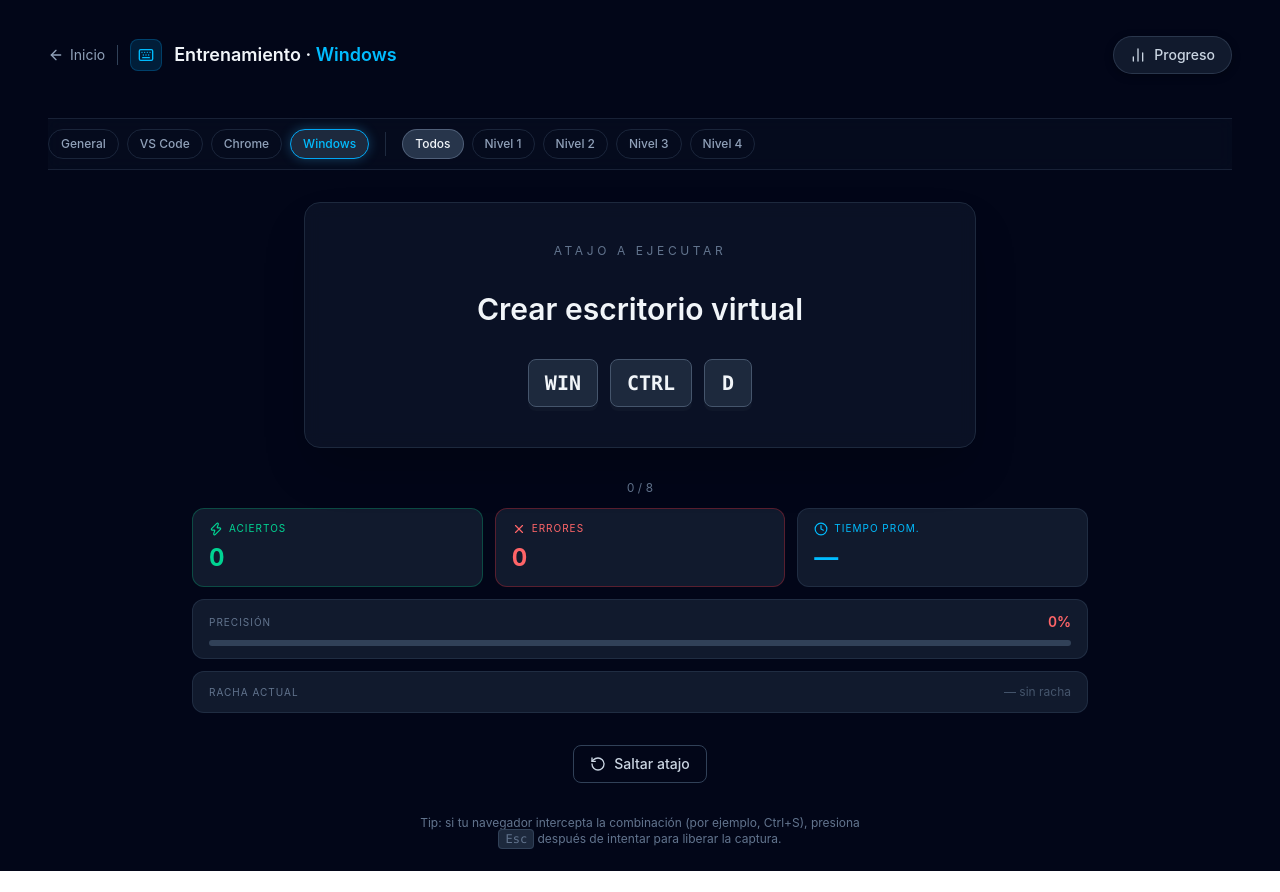
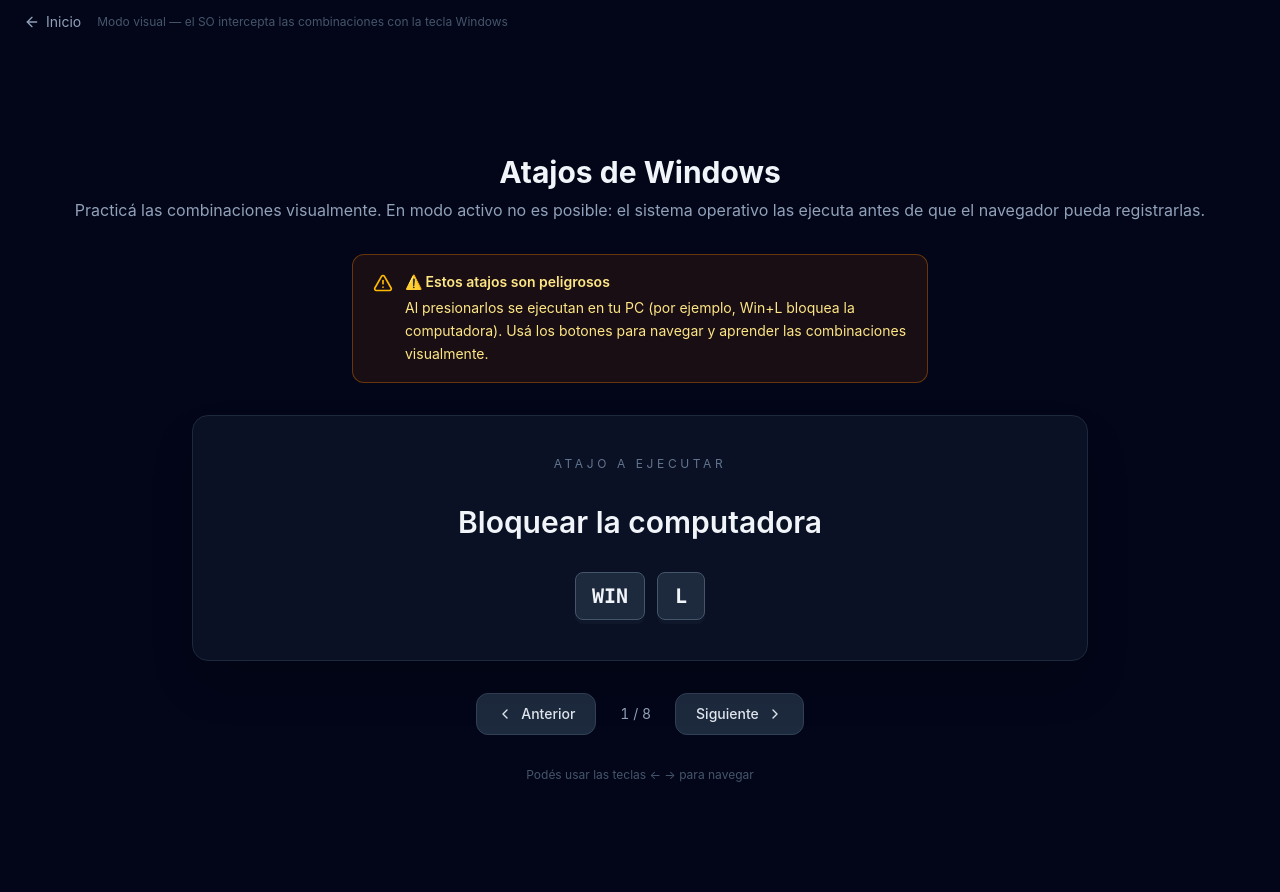
Before and after one commit to MatucoRobles/PROY_2-SHROTCUTS-TRAINER, a React (Vite) app: page /windows in a window 1280 px wide. Before the commit the page ends 871 px from the top, so only its background shows below. Built offline with nearby package versions, Linux system fonts and the light colour scheme.

Commit message:
feat: implement visual training mode for Windows shortcuts and enhance key combination matching

```diff
--- a/src/features/training/components/TrainerHome.tsx
+++ b/src/features/training/components/TrainerHome.tsx
@@ -1,5 +1,5 @@
 import { Link } from 'react-router';
-import { Code, Globe, Keyboard, MonitorSmartphone, Layers, ArrowRight, BarChart2 } from 'lucide-react';
+import { Code, Globe, Keyboard, MonitorSmartphone, Layers, ArrowRight, BarChart2, Eye } from 'lucide-react';
 import { useShortcutStore } from '../useShortcutStore';
 import { cn } from '@/shared/utils/cn';
 
@@ -10,6 +10,12 @@ interface ToolCard {
   icon: React.ComponentType<{ className?: string }>;
   path: string;
   accent: string;
+  /**
+   * Indica que esta tool se entrena en modo visual (sin captura de
+   * teclas) porque el SO o el navegador interceptan sus combinaciones
+   * antes de que el evento llegue a la app.
+   */
+  visual?: boolean;
 }
 
 const TOOLS: ReadonlyArray<ToolCard> = [
@@ -44,6 +50,7 @@ const TOOLS: ReadonlyArray<ToolCard> = [
     icon: MonitorSmartphone,
     path: '/windows',
     accent: 'text-amber-400',
+    visual: true,
   },
 ];
 
@@ -79,9 +86,17 @@ function ToolTile({ card, count }: ToolTileProps) {
         <p className="text-sm text-slate-400 mt-1">{card.description}</p>
       </div>
 
-      <span className="text-xs uppercase tracking-widest text-slate-500">
-        {count} {count === 1 ? 'atajo' : 'atajos'}
-      </span>
+      <div className="flex items-center gap-2">
+        <span className="text-xs uppercase tracking-widest text-slate-500">
+          {count} {count === 1 ? 'atajo' : 'atajos'}
+        </span>
+        {card.visual && (
+          <span className="inline-flex items-center gap-1 px-2 py-0.5 rounded-full bg-amber-500/10 border border-amber-500/30 text-amber-400 text-[10px] uppercase tracking-widest">
+            <Eye className="w-3 h-3" aria-hidden />
+            Visual
+          </span>
+        )}
+      </div>
     </Link>
   );
 }
--- a/src/features/training/hooks/useGlobalKeydown.ts
+++ b/src/features/training/hooks/useGlobalKeydown.ts
@@ -1,5 +1,5 @@
 import { useEffect } from 'react';
-import { normalizeKeydown, shouldPreventDefault } from '../utils';
+import { isMatchingCombo, normalizeKeydown, shouldPreventDefault } from '../utils';
 import type { Shortcut } from '../types';
 
 interface UseGlobalKeydownOptions {
@@ -37,9 +37,7 @@ export function useGlobalKeydown({
       const pressed = normalizeKeydown(event);
       if (pressed.size === 0) return;
 
-      const matches =
-        pressed.size === shortcut.expectedCombo.length &&
-        shortcut.expectedCombo.every((k) => pressed.has(k));
+      const matches = isMatchingCombo(pressed, shortcut.expectedCombo);
 
       if (shouldPreventDefault(shortcut.expectedCombo)) {
         event.preventDefault();
--- a/src/features/training/utils.ts
+++ b/src/features/training/utils.ts
@@ -74,6 +74,10 @@ export function normalizeKeydown(event: KeyboardEvent): Set<string> {
  * Compara un set de teclas presionadas (normalizadas) con el
  * `expectedCombo` de un `Shortcut`. Devuelve `true` si los dos sets son
  * estructuralmente iguales (mismo tamaño, mismas teclas, sin importar orden).
+ *
+ * Aplica el mismo `KEY_ALIASES` que `normalizeKeydown` a cada tecla del
+ * `expected`, de modo que `"Win"` matchee con `"Meta"` (que es como
+ * llega desde `event.metaKey`) y `"Cmd"` también, etc.
  */
 export function isMatchingCombo(
   pressed: ReadonlySet<string>,
@@ -81,7 +85,8 @@ export function isMatchingCombo(
 ): boolean {
   if (pressed.size !== expected.length) return false;
   for (const key of expected) {
-    if (!pressed.has(key)) return false;
+    const normalized = KEY_ALIASES[key] ?? key;
+    if (!pressed.has(normalized)) return false;
   }
   return true;
 }
--- a/src/pages/WindowsTraining.tsx
+++ b/src/pages/WindowsTraining.tsx
@@ -1,10 +1,46 @@
-import { TrainingSession } from '@/features/training/components/TrainingSession';
+import { Link } from 'react-router';
+import { ArrowLeft } from 'lucide-react';
+import { useShortcutStore } from '@/features/training/useShortcutStore';
+import { ShortcutPracticeVisual } from '@/features/training/components/ShortcutPracticeVisual';
+import { filterByTool } from '@/features/training/utils';
 
+/**
+ * Training de Windows en modo visual.
+ *
+ * El sistema operativo intercepta a nivel kernel las combinaciones
+ * que incluyen la tecla `Win` (Win+L bloquea la PC, Win+Shift+S abre
+ * la herramienta de captura, etc.). `event.preventDefault()` no puede
+ * frenar esa acción porque ocurre por debajo del navegador.
+ *
+ * Por eso esta tool no usa `TrainingSession` (modo activo): en su
+ * lugar renderiza `ShortcutPracticeVisual`, que permite navegar
+ * atajo por atajo con botones, sin riesgo de ejecutarlos.
+ */
 export default function WindowsTraining() {
+  const shortcuts = useShortcutStore((s) => s.shortcuts);
+  const windowsShortcuts = filterByTool(shortcuts, 'Windows');
+
   return (
-    <TrainingSession
-      tool="Windows"
-      description="Escritorio virtual, bloqueo, captura y administrador de tareas."
-    />
+    <div className="min-h-screen bg-slate-950 text-slate-100 flex flex-col">
+      <header className="w-full px-6 py-3 flex items-center gap-2">
+        <Link
+          to="/"
+          className="inline-flex items-center gap-1.5 text-sm text-slate-400 hover:text-sky-400 transition-colors"
+        >
+          <ArrowLeft className="w-4 h-4" aria-hidden />
+          Inicio
+        </Link>
+        <span className="text-slate-600 text-xs ml-2">
+          Modo visual — el SO intercepta las combinaciones con la tecla Windows
+        </span>
+      </header>
+      <main className="flex-1 flex flex-col items-center justify-center p-6 gap-8">
+        <ShortcutPracticeVisual
+          shortcuts={windowsShortcuts}
+          title="Atajos de Windows"
+          description="Practicá las combinaciones visualmente. En modo activo no es posible: el sistema operativo las ejecuta antes de que el navegador pueda registrarlas."
+        />
+      </main>
+    </div>
   );
 }
```
Also changed, not shown: src/features/training/components/ShortcutPracticeVisual.tsx (+5 -2 lines).
